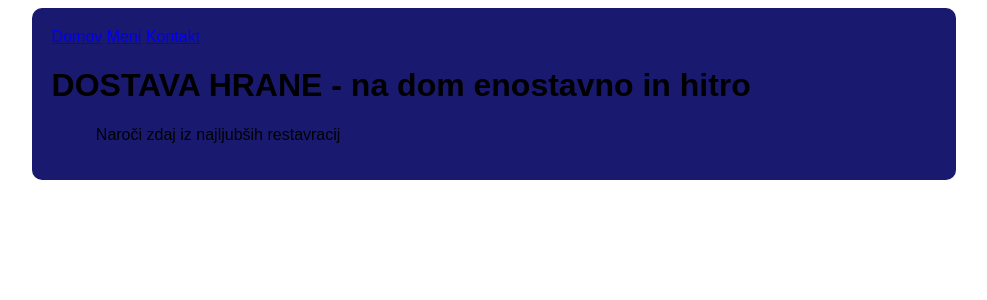
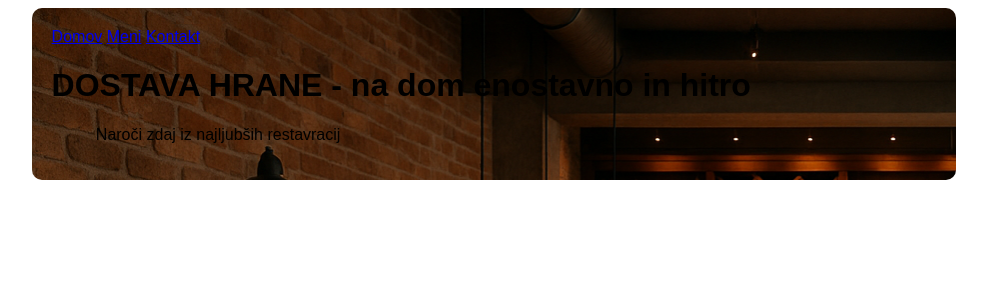
Before and after one commit to davidB123KING/dostava-hrane, a PHP site: page / in a window 1280 px wide. Shown: the top 300 px of the page, without its empty margins (146-1133 px from the left). Run offline with PHP 8.4, Linux system fonts and the light colour scheme.

Commit message:
Update oblika.css

```diff
--- a/oblika.css
+++ b/oblika.css
@@ -7,6 +7,7 @@ body{
     width:70%;
     padding: 20px;
     border-radius: 10px;
+    background-image:url("restavracija.png");
 
 
 }
```
